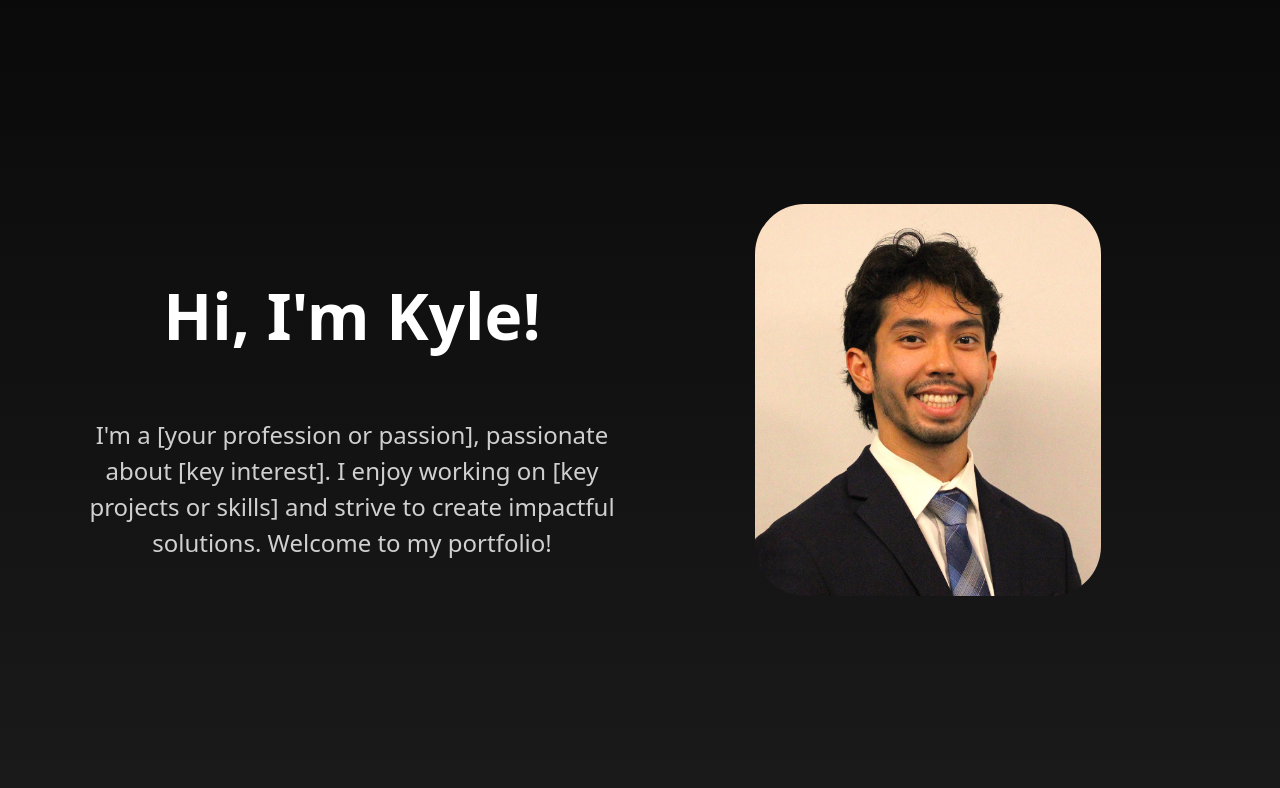
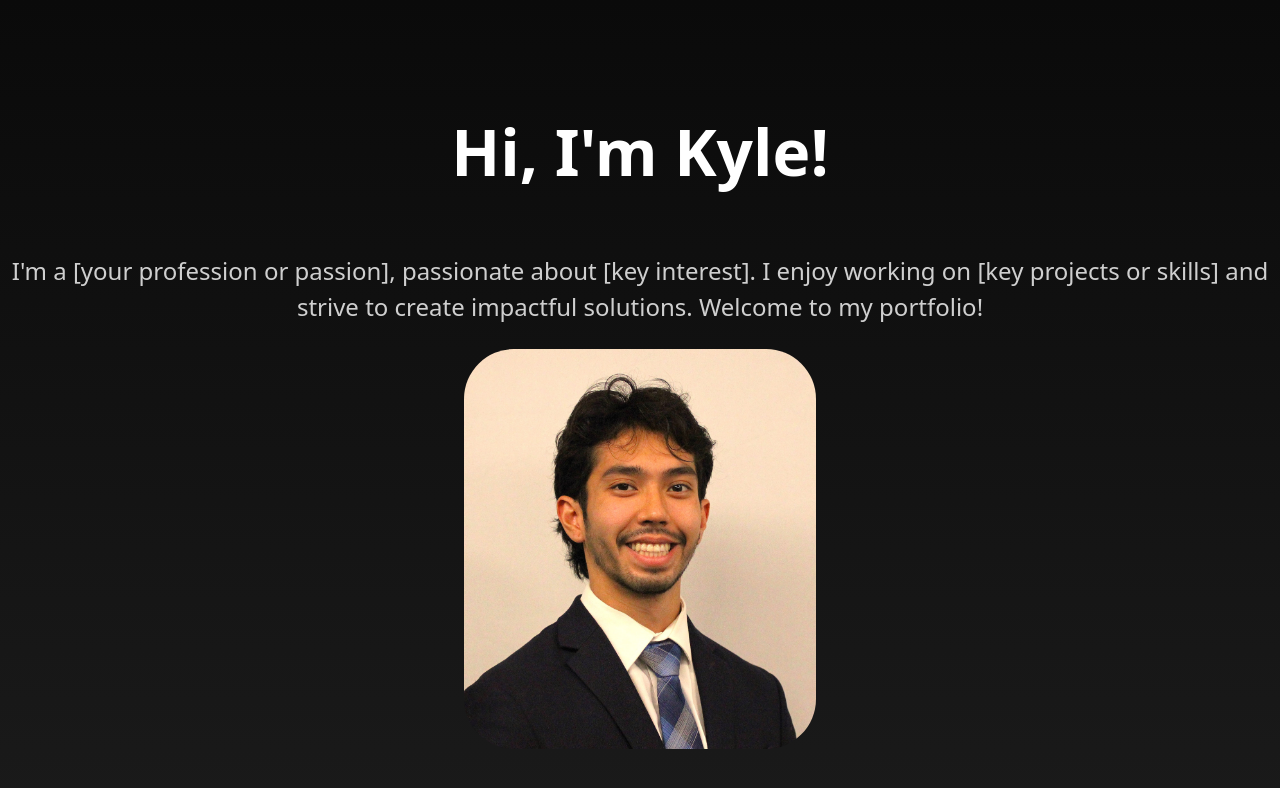
Before and after one commit to kyle-pilon/kyle-pilon.github.io, a React (Vite) app: page / in a window 1280 px wide. Shown: the top 788 px of the page. Built offline with nearby package versions, Linux system fonts and the light colour scheme.

Commit message:
Hero tsx updates

```diff
--- a/src/components/Hero.tsx
+++ b/src/components/Hero.tsx
@@ -1,20 +1,22 @@
 import "./../styles/Hero.css";
+import profilePic from "../assets/professional.jpg";
 
 const Hero = () => {
   return (
     <section className="hero">
-        <div className="hero-content">
+        <div className="hero-container">
             <div className="hero-text">
                 <h1>Hi, I'm Kyle!</h1>
-                <p> I'm a [your profession or passion], passionate about [key interest].
-      I enjoy working on [key projects or skills] and strive to create impactful solutions.
-      Welcome to my portfolio!</p>
+                <p>
+                I'm a [your profession or passion], passionate about [key interest].
+                I enjoy working on [key projects or skills] and strive to create impactful solutions.
+                Welcome to my portfolio!
+                </p>
             </div>
             <div className="hero-image">
-                <img src="/src/assets/professional.jpg" alt="Kyle Pilon" />
+                <img src={profilePic} alt="Kyle Pilon" />
             </div>
         </div>
-
     </section>
   );
 };
```
